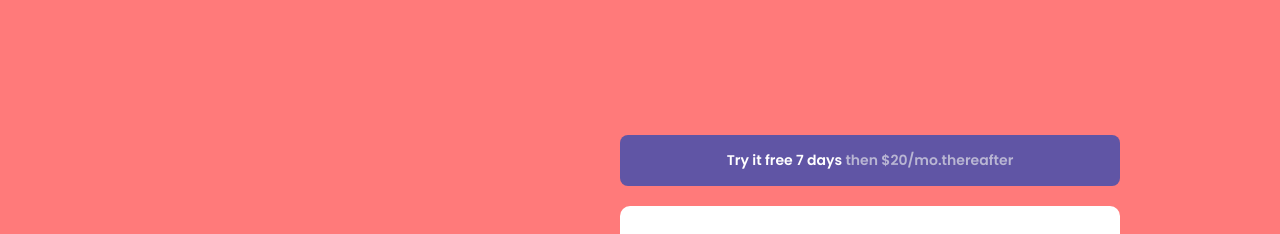
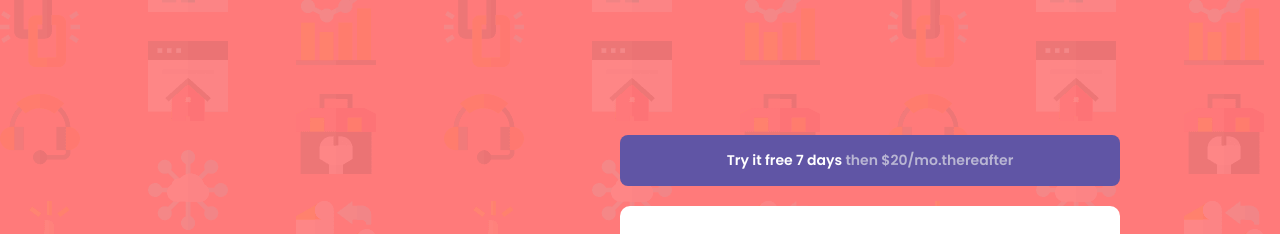
Before and after one commit to rafaelpcalderon/intro-component-with-signup-form-master, a plain HTML site: page index.html in a window 1280 px wide. Shown: the top 234 px of the page. Drawn offline with Linux system fonts and the light colour scheme.

Commit message:
bug fixed

```diff
--- a/src/style.css
+++ b/src/style.css
@@ -1,5 +1,5 @@
 body{
-    background: url("./src/images/bg-intro-desktop.png");
+    background: url("../src/images/bg-intro-desktop.png");
     background-color: hsl(0, 100%, 74%);
     font-family: "Poppins", sans-serif;
 }
```
